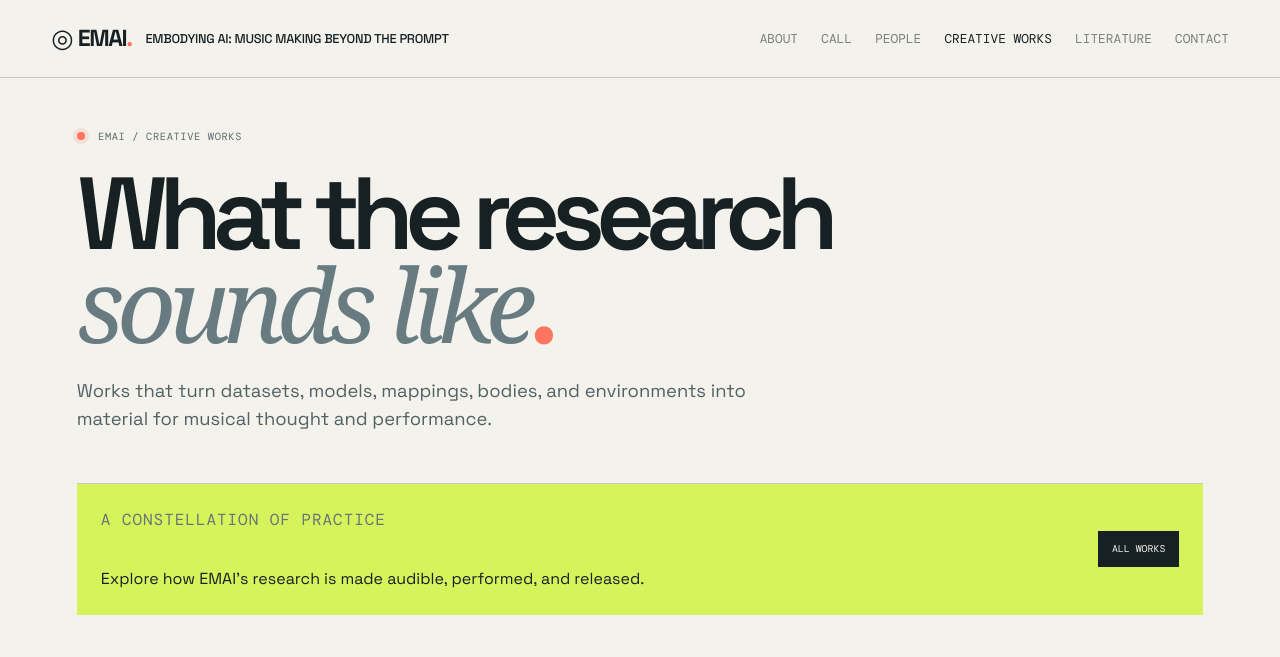
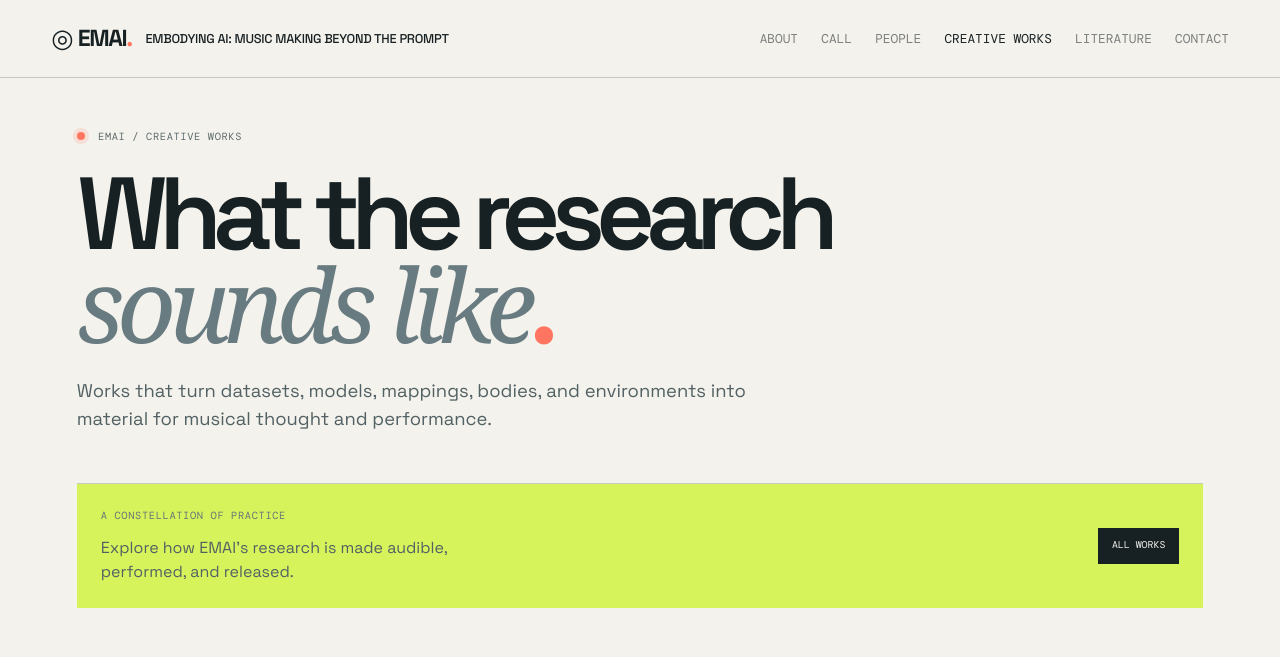
Before and after one commit to emai-ca/emai-ca.github.io, a Jekyll site: the page built from works.md, in a window 1280 px wide. Shown: the top 657 px of the page. Built offline with Jekyll 4.4.1, drawn with Linux system fonts in a browser that asks for light colours; grey boxes are pictures that could not be loaded.

Commit message:
Match the works intro block to the literature one
The label was running at 1rem against literature's 0.65rem, and the
intro had been overridden to ink. Both now use the shared styling, so
the two pages open the same way.

Checked the grey against the acid box at 5.2:1, above the 4.5 threshold,
so no contrast override is needed.

Co-Authored-By: Claude Opus 5 <noreply@anthropic.com>

```diff
--- a/assets/css/overrides.css
+++ b/assets/css/overrides.css
@@ -1783,11 +1783,3 @@ body[data-page="publications"] .session-link:focus-within {
   outline: 2px solid var(--coral);
   outline-offset: -2px;
 }
-
-/* Intro text inside the acid toolbar box: ink rather than the grey used on
-   pale backgrounds, and no negative offset now that it follows a large label. */
-body[data-page="works"] .archive-toolbar .constellation-intro {
-  margin: 0.5rem 0 0;
-  color: var(--ink);
-  max-width: 34rem;
-}
--- a/works.md
+++ b/works.md
@@ -6,7 +6,7 @@ nav: works
 
 <section class="page-hero content-wide reveal"><p class="eyebrow"><span class="live-dot"></span> EMAI / Creative Works</p><h1>What the research<br><em>sounds like</em><span class="accent">.</span></h1><p class="page-lede">Works that turn datasets, models, mappings, bodies, and environments into material for musical thought and performance.</p></section>
 
-<section class="content-wide works-section"><div class="archive-toolbar"><div><div class="section-label section-label-large">A constellation of practice</div><p class="constellation-intro">Explore how EMAI’s research is made audible, performed, and released.</p></div><div class="filter-group" role="group" aria-label="Filter works"><button class="filter-button is-active" data-filter="all" type="button">All works</button></div></div><div class="works-grid">
+<section class="content-wide works-section"><div class="archive-toolbar"><div><div class="section-label">A constellation of practice</div><p class="constellation-intro">Explore how EMAI’s research is made audible, performed, and released.</p></div><div class="filter-group" role="group" aria-label="Filter works"><button class="filter-button is-active" data-filter="all" type="button">All works</button></div></div><div class="works-grid">
   <article class="work-card" data-type="generative"><div class="work-visual work-video ratio-xtall" data-video="uz3YEbMRJdg"><img src="https://img.youtube.com/vi/uz3YEbMRJdg/maxresdefault.jpg" onerror="this.src='https://img.youtube.com/vi/uz3YEbMRJdg/hqdefault.jpg'" alt="Video documentation of Clastic Music" loading="lazy"><button class="work-play" type="button" aria-label="Play video: Clastic Music"><span aria-hidden="true">▶</span></button></div><div class="work-meta"><h2><a href="https://media.vigliensoni.com/clastic-music/" target="_blank" rel="noopener noreferrer">Clastic Music</a></h2><p class="work-venue">MUTEK, Montréal · 2018 · Gabriel Vigliensoni</p><ul class="work-tags"><li>machine learning</li><li>bespoke datasets</li></ul></div></article>
   <article class="work-card" data-type="generative"><div class="work-visual visual-clastic ratio-landscape"><div class="wave wave-one"></div><div class="wave wave-two"></div><div class="wave wave-three"></div></div><div class="work-meta"><h2><a href="#">Work title four</a></h2><p class="work-venue">Venue · year</p><ul class="work-tags"><li>research</li></ul></div></article>
   <article class="work-card" data-type="instrument"><div class="work-visual visual-mosaique ratio-tall"><div class="sound-orbit orbit-a"></div><div class="sound-orbit orbit-b"></div><div class="sound-orbit orbit-c"></div></div><div class="work-meta"><h2><a href="https://mosaique.cargo.site/" target="_blank" rel="noopener noreferrer">Mosaïque</a></h2><p class="work-venue">Complete · 2023</p><ul class="work-tags"><li>concatenative synthesis</li><li>instrument</li></ul></div></article>
```
